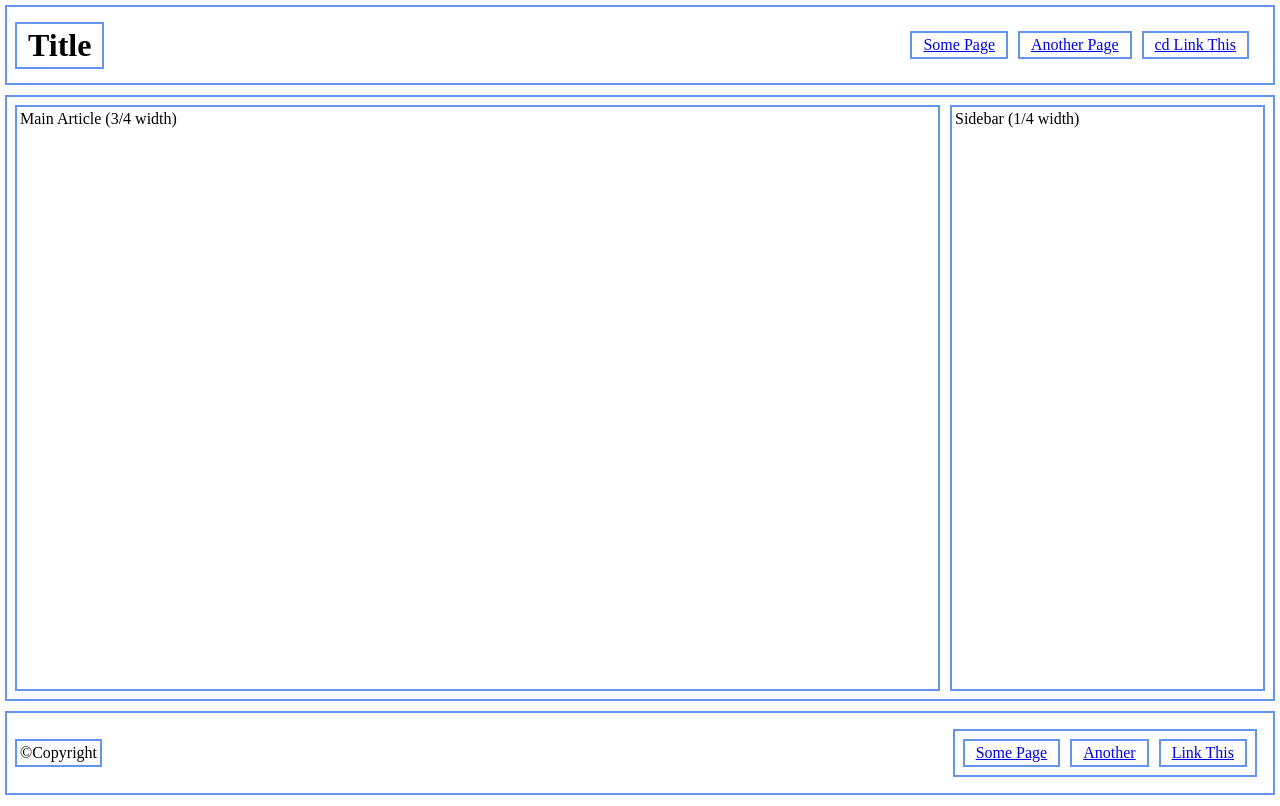
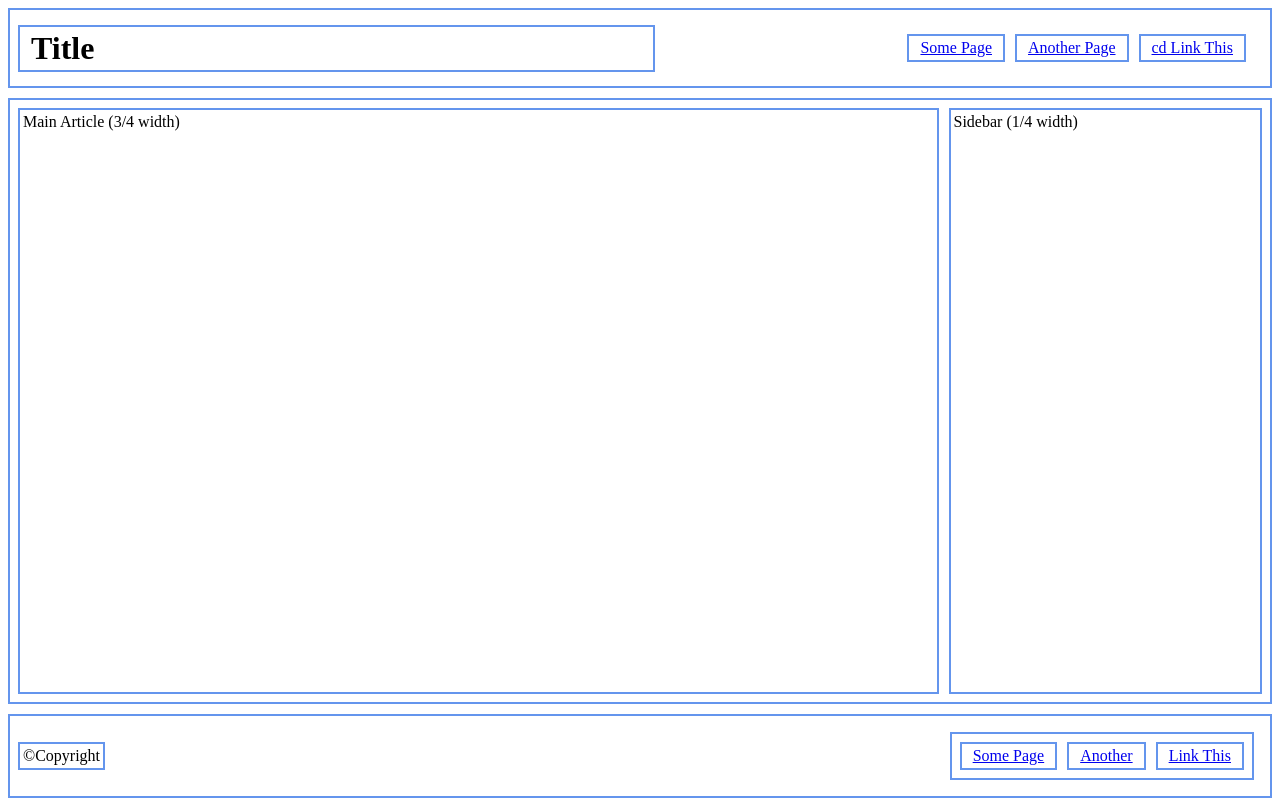
Before and after one commit to Reginald31382/boxMethodCheatsheet-html, a plain HTML site: page exercise-3-Reginald31382/index.html in a window 1280 px wide. Drawn offline with Linux system fonts and the light colour scheme.

Commit message:
Update styles.css

```diff
--- a/exercise-3-Reginald31382/styles.css
+++ b/exercise-3-Reginald31382/styles.css
@@ -7,7 +7,107 @@
 html,
 body {
   margin: 0;
-  padding: 0;
+  padding: * {
+	border: 2px solid cornflowerblue;
+	margin: 5px;
+	padding: 3px;
+	}
+
+html, body {
+	margin: 0;
+	padding: 0;
+	border: none;
+	}
+
+body {
+	height: 100vh;
+	display: flex;
+	flex-direction: column;
+	}
+
+header {
+	display: flex;
+	justify-content: space-between;
+	align-items: center;
+	}
+
+h1 {
+	width: 50%;
+	}
+
+.tool {
+	border: none;
+	}
+
+.middleBox {
+	display: flex;
+	flex: auto;
+	justify-content: space-between;
+	}
+
+.mainArticle {
+	width: 75%
+	}
+
+.sideBar {
+	width: 25%
+	}
+
+footer {
+	display: flex;
+	justify-content: space-between;
+	align-items: center;
+	}	* {
+	border: 2px solid cornflowerblue;
+	margin: 5px;
+	padding: 3px;
+	}
+
+html, body {
+	margin: 0;
+	padding: 0;
+	border: none;
+	}
+
+body {
+	height: 100vh;
+	display: flex;
+	flex-direction: column;
+	}
+
+header {
+	display: flex;
+	justify-content: space-between;
+	align-items: center;
+	}
+
+h1 {
+	width: 50%;
+	}
+
+.tool {
+	border: none;
+	}
+
+.middleBox {
+	display: flex;
+	flex: auto;
+	justify-content: space-between;
+	}
+
+.mainArticle {
+	width: 75%
+	}
+
+.sideBar {
+	width: 25%
+	}
+
+footer {
+	display: flex;
+	justify-content: space-between;
+	align-items: center;
+	}	0;
   border: none;
 }
 
```
